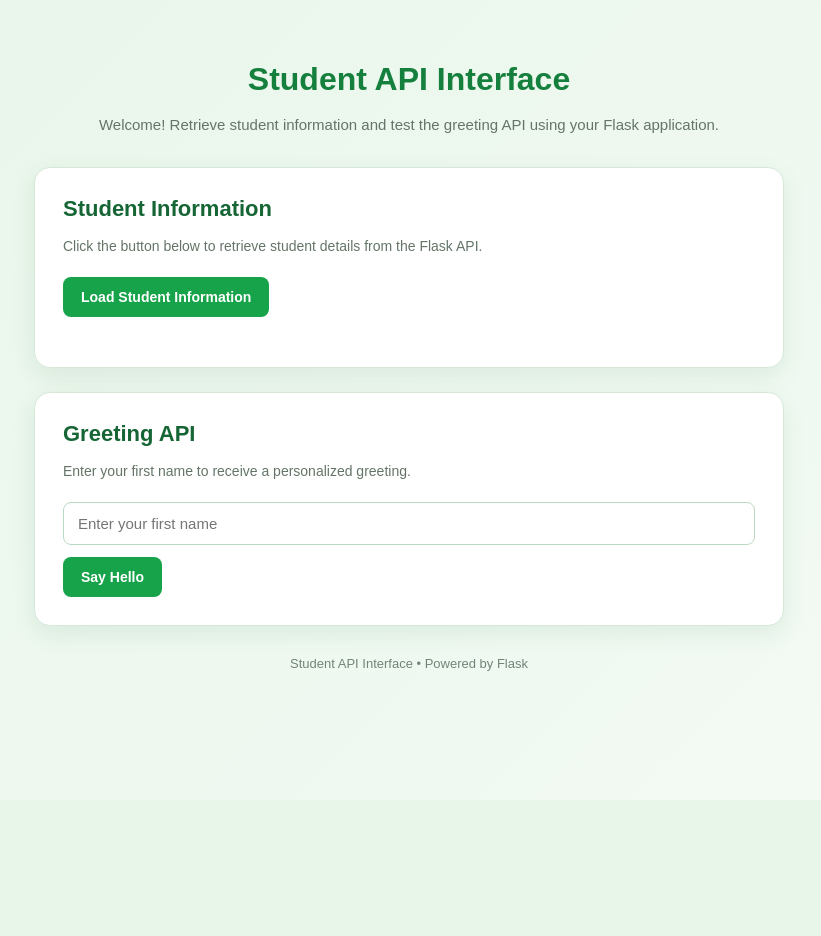
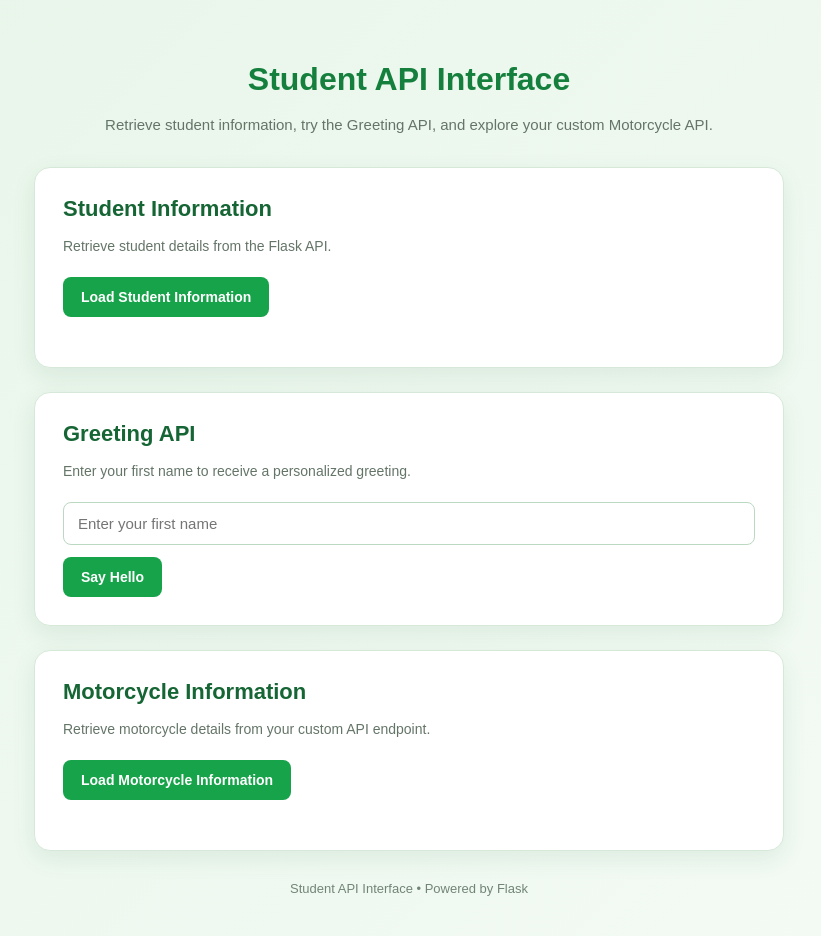
Before and after one commit to celoraveenemmanuel-ux/raveenemmanuelcelo, a Flask app: page / in a window 1280 px wide. Shown: the whole page, without its empty margins (231-1052 px from the left). Before the commit the page ends 671 px from the top, so only its background shows below. Run offline with Flask 3, Linux system fonts and the light colour scheme.

Commit message:
Add motorcycle API to web interface

```diff
--- a/templates/index.html
+++ b/templates/index.html
@@ -5,7 +5,6 @@
     <meta charset="UTF-8">
     <meta name="viewport" content="width=device-width, initial-scale=1.0">
     <title>Student API Interface</title>
-
 
     <style>
         * {
@@ -83,10 +82,6 @@
             transform: translateY(-1px);
         }
 
-    button:active {
-        transform: translateY(0);
-    }
-
         input {
             width: 100%;
             padding: 12px 14px;
@@ -95,7 +90,6 @@
             border-radius: 8px;
             font-size: 15px;
             outline: none;
-        transition: border-color 0.2s, box-shadow 0.2s;
         }
 
         input:focus {
@@ -103,13 +97,15 @@
             box-shadow: 0 0 0 3px rgba(22, 163, 74, 0.13);
         }
 
-    #result {
+        #result,
+        #motorcycleResult {
             margin-top: 22px;
             display: grid;
             gap: 10px;
         }
 
-    .info-item {
+        .info-item,
+        .motorcycle-item {
             background: #f3faf4;
             border: 1px solid #d6e9d9;
             border-radius: 8px;
@@ -117,7 +113,8 @@
             line-height: 1.5;
         }
 
-    .info-item b {
+        .info-item b,
+        .motorcycle-item b {
             color: #245b35;
         }
 
@@ -166,7 +163,6 @@
             }
         }
     </style>
-
 </head>
 
 <body>
@@ -175,16 +171,16 @@
         <header>
             <h1>Student API Interface</h1>
             <p>
-                Welcome! Retrieve student information and test the
-                greeting API using your Flask application.
+                Retrieve student information, try the Greeting API,
+                and explore your custom Motorcycle API.
             </p>
         </header>
 
+        <!-- Student Information -->
         <section class="card">
             <h2>Student Information</h2>
             <p class="description">
-                Click the button below to retrieve student details
-                from the Flask API.
+                Retrieve student details from the Flask API.
             </p>
 
             <button onclick="loadStudent()">
@@ -195,6 +191,7 @@
             <div id="result" aria-live="polite"></div>
         </section>
 
+        <!-- Greeting API -->
         <section class="card">
             <h2>Greeting API</h2>
             <p class="description">
@@ -213,6 +210,21 @@
             <p id="greeting" class="hidden" aria-live="polite"></p>
         </section>
 
+        <!-- Custom Motorcycle API -->
+        <section class="card">
+            <h2>Motorcycle Information</h2>
+            <p class="description">
+                Retrieve motorcycle details from your custom API endpoint.
+            </p>
+
+            <button onclick="loadMotorcycle()">
+                Load Motorcycle Information
+            </button>
+
+            <p id="motorcycleStatus" class="status" aria-live="polite"></p>
+            <div id="motorcycleResult" aria-live="polite"></div>
+        </section>
+
         <footer>
             Student API Interface &bull; Powered by Flask
         </footer>
@@ -220,6 +232,7 @@
     </div>
 
     <script>
+        // Student API
         async function loadStudent() {
             const result = document.getElementById('result');
             const status = document.getElementById('studentStatus');
@@ -268,6 +281,7 @@
             }
         }
 
+        // Greeting API
         async function sayHello() {
             const name = document.getElementById('nameInput').value.trim();
             const greeting = document.getElementById('greeting');
@@ -297,6 +311,60 @@
                 sayHello();
             }
         });
+
+        // Custom Motorcycle API
+        async function loadMotorcycle() {
+            const result = document.getElementById('motorcycleResult');
+            const status = document.getElementById('motorcycleStatus');
+
+            status.textContent = 'Loading motorcycle information...';
+            result.replaceChildren();
+
+            try {
+                const response = await fetch('/motorcycle');
+
+                if (!response.ok) {
+                    throw new Error('HTTP ' + response.status);
+                }
+
+                const data = await response.json();
+
+                const fields = [
+                    ['Motorcycle Name', data.motorcycle_name],
+                    ['Brand', data.brand],
+                    ['Engine CC', data.engine_cc],
+                    [
+                        'Price',
+                        data.price == null
+                            ? ''
+                            : '₱' + Number(data.price).toLocaleString('en-PH')
+                    ],
+                    ['Available', data.available ? 'Yes' : 'No']
+                ];
+
+                fields.forEach(([label, value]) => {
+                    const item = document.createElement('div');
+                    item.className = 'motorcycle-item';
+
+                    const bold = document.createElement('b');
+                    bold.textContent = label + ': ';
+
+                    item.appendChild(bold);
+                    item.appendChild(
+                        document.createTextNode(
+                            value == null ? '' : String(value)
+                        )
+                    );
+
+                    result.appendChild(item);
+                });
+
+                status.textContent = 'Motorcycle information loaded successfully.';
+            } catch (error) {
+                status.textContent = 'Unable to retrieve motorcycle information.';
+                console.error(error);
+            }
+        }
     </script>
 </body>
 </html>
```
Lines whose indentation alone changed are shown as unchanged.
